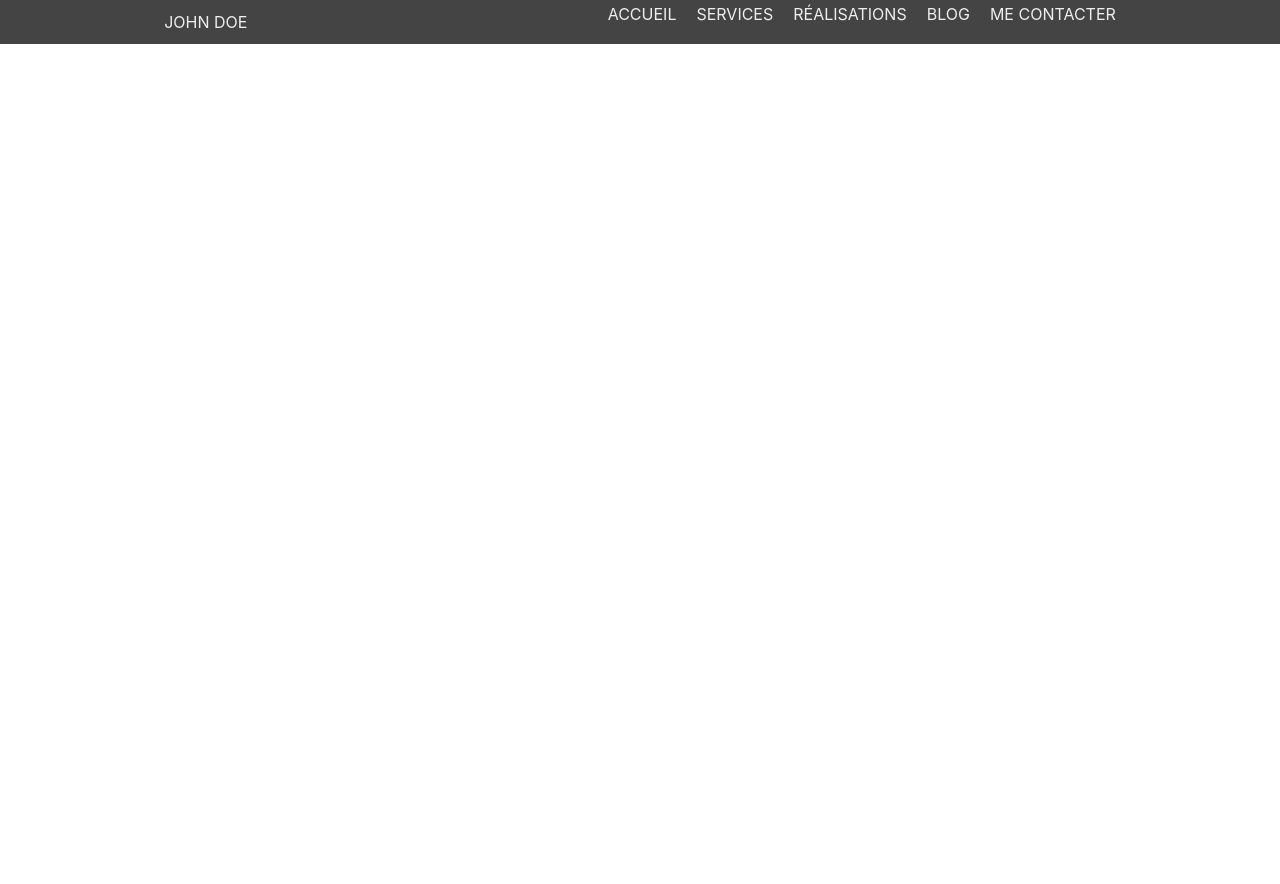
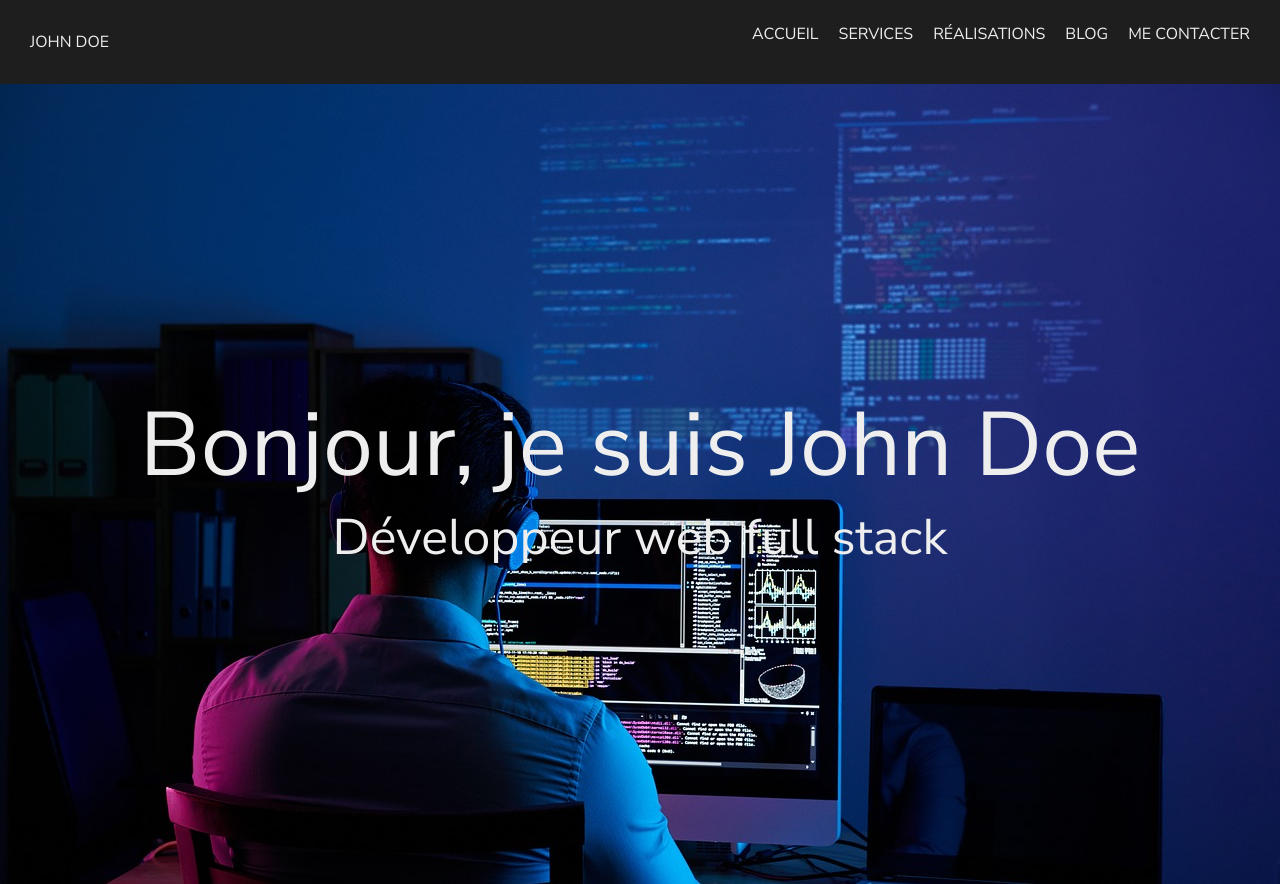
Before and after one commit to cgwena/portfolio-johndoe, a React (Create React App) app: page / in a window 1280 px wide. Before the commit the page ends 800 px from the top, so only its background shows below. Built offline with nearby package versions, Linux system fonts and the light colour scheme.

Commit message:
hero section added in home

```diff
--- a/src/App.css
+++ b/src/App.css
@@ -1,19 +1,34 @@
+@import url('https://fonts.googleapis.com/css2?family=Nunito+Sans:opsz,wght@6..12,400;6..12,700&display=swap');
+
 * {
   box-sizing: border-box;
 }
 
+body {
+  font-family: 'Nunito Sans', sans-serif;
+}
+
 nav {
   color: #EEE ;
-  background-color: #444 ;
+  background-color: #1e1e1e;
   display: flex;
-  justify-content: space-around;
+  justify-content: space-between;
   align-items: center;
+  padding: 20px;
+  z-index: 1;
+}
+
+h1 {
+  font-size: 90px;
+}
+
+h3 {
+  font-size: 50px;
 }
 
 ul {
   display: flex;
-  align-content: center;
-  text-align: center;
+  justify-content: space-between;
 }
 
 li {
@@ -25,3 +40,38 @@ a {
   color: #EEE;
   padding: 10px;
 }
+
+.hero {
+  width: 100vw;
+  height: 100vh;
+  display: flex;
+  flex-direction: column;
+  justify-content: center;
+  align-items: center;
+
+
+}
+
+.hero__img {
+  width: 100vw;
+  height: 100vh;
+  background-image: url('./images/software-developer-6521720_1280.jpg');
+}
+
+.hero__text {
+  width: 100vw;
+  height: 100vh;
+  display: flex;
+  flex-direction: column;
+  justify-content: center;
+  align-items: center;
+  color:#EEE;
+  opacity: 1;
+}
+
+.hero__overlay {
+  width: 100vw;
+  height: 100vh;
+  background-color: black;
+  opacity: 0.3;
+}
--- a/src/App.js
+++ b/src/App.js
@@ -1,10 +1,12 @@
 import './App.css';
 import Header from './components/Header';
+import Home from './views/Home';
 
 function App() {
   return (
     <div className="App">
       <Header/>
+      <Home />
     </div>
   );
 }
--- a/src/components/Header.js
+++ b/src/components/Header.js
@@ -1,12 +1,12 @@
 const Header = () => {
     return (
         <section>
-            <nav>
+             <nav>
                     <a href="#">JOHN DOE</a>
                     <div>
                         <ul>
                             <li>
-                                <a class="active" aria-current="page" href="#">ACCUEIL</a>
+                                <a className="active" aria-current="page" href="#">ACCUEIL</a>
                             </li>
                             <li>
                                 <a href="#">SERVICES</a>
@@ -22,7 +22,6 @@ const Header = () => {
                             </li>
                         </ul>
                     </div>
-
             </nav>
         </section>
     )
--- /dev/null
+++ b/src/components/Hero.js
@@ -0,0 +1,17 @@
+// import hero__img from '../images/software-developer-6521720_1280.jpg'
+
+const Hero = () => {
+    return (
+        <section className="hero">
+            <div className="hero__img">
+                {/* <img className="hero__img" src={hero__img}></img> */}
+                <div className="hero__text">
+                    <h1>Bonjour, je suis John Doe</h1>
+                    <h3>Développeur web full stack</h3>
+                </div>
+            </div>
+        </section>
+    )
+}
+
+export default Hero
--- a/src/views/Home.js
+++ b/src/views/Home.js
@@ -1,8 +1,9 @@
+import Hero from "../components/Hero"
+
 const Home = () => {
     return (
         <section>
-
-
+            <Hero />
         </section>
     )
 }
```
Also changed, not shown: src/images/software-developer-6521720_1280.jpg (added), 1 other file (tests, documents, lock files or other folders).
